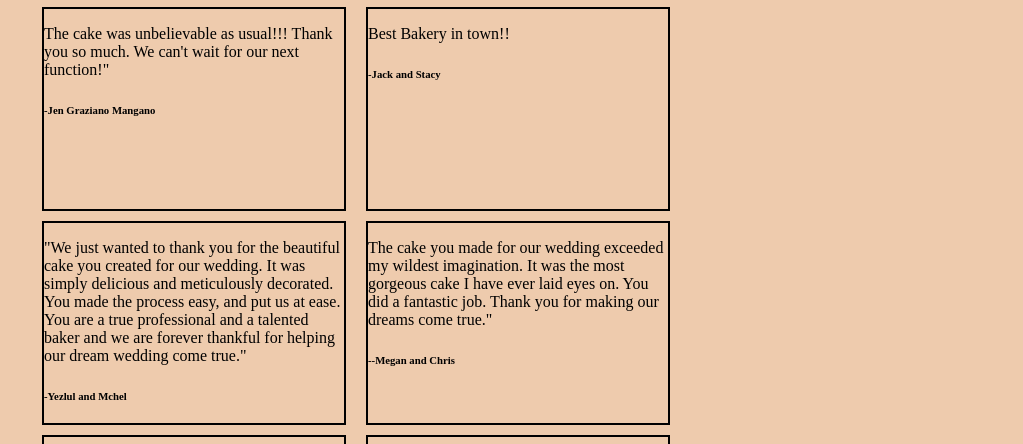
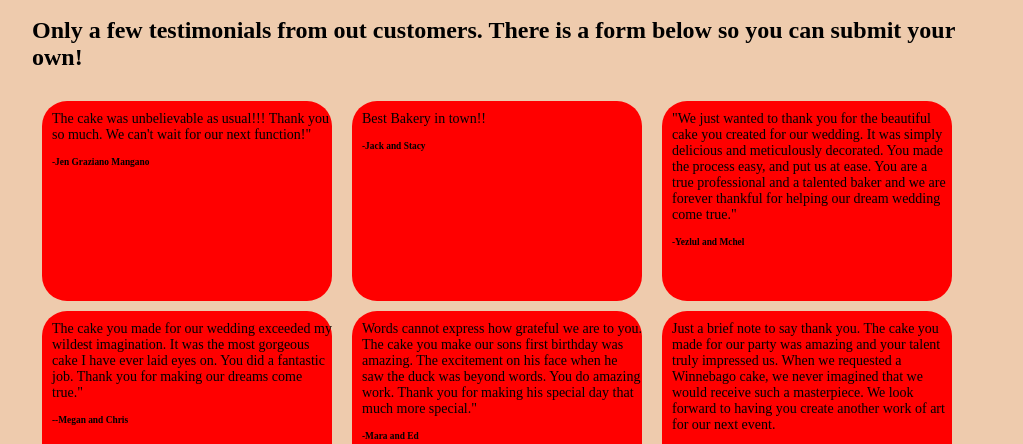
Before and after one commit to snlcessna/cookie-stand-1, a plain HTML site: page testimonies.html in a window 1280 px wide. Shown: the part 279-723 px from the top of the page, without its empty margins (128-1151 px from the left). Drawn offline with Linux system fonts and the light colour scheme.

Commit message:
saving page after working testimonials and seperating the css

```diff
--- a/style/testimonies.css
+++ b/style/testimonies.css
@@ -42,11 +42,18 @@ a:hover {
 }
 #pStyle {
   display: block;
-  width: 300px;
+  width: 290px;
   height: 200px;
   margin-right: 10px;
   margin-left: 10px;
   margin-top: 10px;
   float: left;
-  border: 2px solid black;
+  border-radius: 25px;
+  background: red;
+  font-size: 14px;
+  font: bold;
 }
+#pStyle h6, p {
+  margin-top: 10px;
+  margin-left: 10px;
+}
--- a/testimonies.html
+++ b/testimonies.html
@@ -18,6 +18,7 @@
   <div id="Testimonies"><a href="testimonies.html">Testimonies</a></div>
   <div id="Sales"><a href="sales.html">Sale</a></div>
 </div>
+<h2>Only a few testimonials from out customers. There is a form below so you can submit your own!</h2>
 <div id="pStyle">
   <p>The cake was unbelievable as usual!!! Thank you so much. We can't wait for our next function!"</p>
   <h6>-Jen Graziano Mangano</h6>
```
